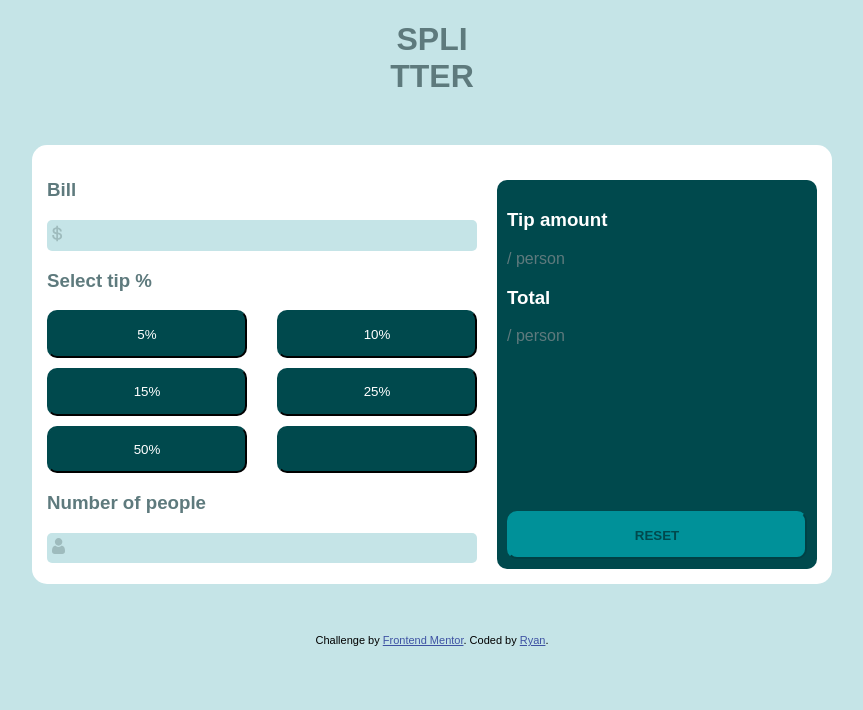
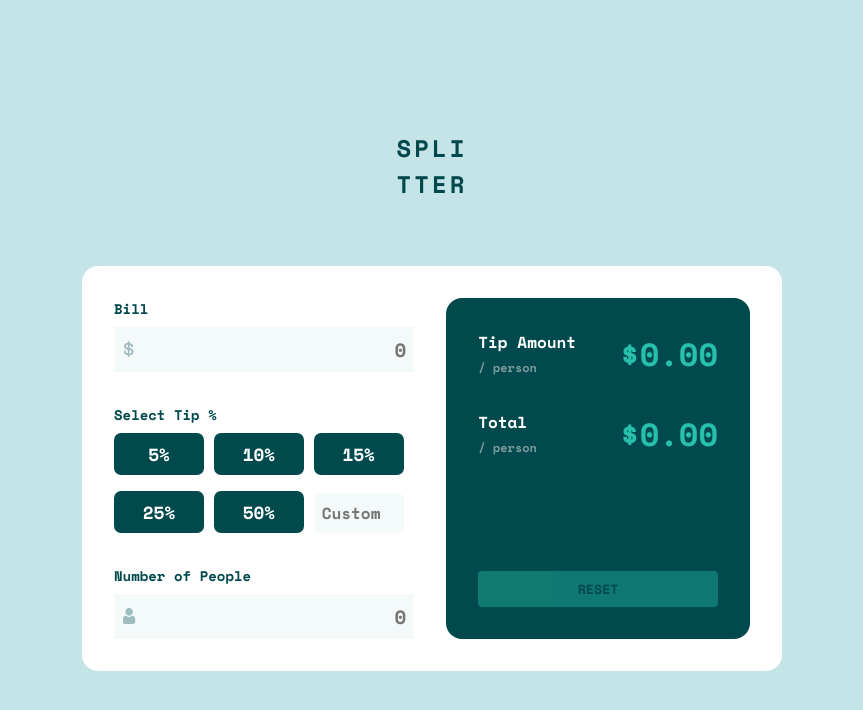
Before and after one commit to ra-y-oo/tip-calculator-app-main, a plain HTML site: page index.html in a window 1280 px wide. Shown: the whole page, without its empty margins (208-1071 px from the left). Drawn offline with nearby package versions, Linux system fonts and the light colour scheme.

Commit message:
finished

```diff
--- /dev/null
+++ b/app.js
@@ -0,0 +1,62 @@
+const billAmount = document.getElementById("bill");
+const numberOfPeople = document.getElementById("people");
+const customTipPercentage = document.getElementById("custom");
+const billTipAmount = document.getElementById("tipAmount");
+const billTotalPerPerson = document.getElementById("total");
+const resetButton = document.getElementById("resetBtn");
+const buttons = document.querySelectorAll(".tip-btns button");
+
+//Calculate Tip When Click On Tip Percentage Button
+buttons.forEach((button) => {
+  button.addEventListener("click", (e) => {
+    let tipvalue = e.target.innerText;
+    tipvalue = tipvalue.substr(0, tipvalue.length - 1);
+
+    if (billAmount.value === "") return;
+    if (numberOfPeople.value === "") numberOfPeople.value = 1;
+
+    calculateTip(
+      parseFloat(billAmount.value),
+      parseInt(tipvalue),
+      parseInt(numberOfPeople.value)
+    );
+  });
+});
+
+//Calculate Tip When User Give Custom Tip Percentage Input
+customTipPercentage.addEventListener("blur", (e) => {
+  if (billAmount.value === "") {
+    resetEverything();
+    return;
+  }
+  if (numberOfPeople.value === "") numberOfPeople.value = 1;
+
+  calculateTip(
+    parseFloat(billAmount.value),
+    parseFloat(e.target.value),
+    parseInt(numberOfPeople.value)
+  );
+});
+
+//Calculate Tip
+function calculateTip(billAmount, tipPercentage, numberOfPeople) {
+  let tipAmount = (billAmount * (tipPercentage / 100)) / numberOfPeople;
+  let tip = Math.floor(tipAmount * 100) / 100;
+  tip = tip.toFixed(2);
+
+  let totalAmount = (tipAmount * numberOfPeople + billAmount) / numberOfPeople;
+  totalAmount = totalAmount.toFixed(2);
+
+  billTipAmount.innerHTML = `$${tip}`;
+  billTotalPerPerson.innerHTML = `$${totalAmount}`;
+}
+
+//Reset Everything
+resetButton.addEventListener("click", resetEverything);
+function resetEverything() {
+  billTipAmount.innerHTML = "$0.00";
+  billTotalPerPerson.innerHTML = "$0.00";
+  billAmount.value = "";
+  numberOfPeople.value = "";
+  customTipPercentage.value = "";
+}
--- a/index.html
+++ b/index.html
@@ -1,69 +1,68 @@
 <!DOCTYPE html>
 <html lang="en">
   <head>
-  <meta charset="UTF-8">
-  <meta name="viewport" content="width=device-width, initial-scale=1.0"> <!-- displays site properly based on user's device -->
-
-  <link rel="icon" type="image/png" sizes="32x32" href="./images/favicon-32x32.png">
- <link rel="stylesheet" href="style.css">
-
+    <meta charset="UTF-8" />
+    <meta name="viewport" content="width=device-width, initial-scale=1.0" />
+    <link
+      rel="icon"
+      type="image/png"
+      sizes="32x32"
+      href="./images/favicon-32x32.png"
+    />
     <title>Frontend Mentor | Tip calculator app</title>
-
-  <!-- Feel free to remove these styles or customise in your own stylesheet 👍 -->
-  <style>
-    .attribution { font-size: 11px; text-align: center; }
-    .attribution a { color: hsl(228, 45%, 44%); }
-  </style>
+    <link rel="stylesheet" href="style.css" />
   </head>
   <body>
-<h1 style="text-align: center;">SPLI<BR>TTER</h1>
-
-<div class="container">
-  <div class="left">
-    <div>
-      <h3>Bill</h3>
-      <div class="input-area">
-        <svg xmlns="http://www.w3.org/2000/svg" width="11" height="17"><path fill="#9EBBBD" d="M6.016 16.328v-1.464c1.232-.08 2.22-.444 2.964-1.092.744-.648 1.116-1.508 1.116-2.58v-.144c0-.992-.348-1.772-1.044-2.34-.696-.568-1.708-.932-3.036-1.092V4.184c.56.144 1.012.4 1.356.768.344.368.516.816.516 1.344v.288h1.824v-.432c0-.448-.088-.876-.264-1.284a3.783 3.783 0 00-.744-1.116A4.251 4.251 0 007.54 2.9a5.324 5.324 0 00-1.524-.492V.872H4.288V2.36a5.532 5.532 0 00-1.416.324c-.448.168-.84.392-1.176.672-.336.28-.604.616-.804 1.008-.2.392-.3.844-.3 1.356v.144c0 .96.316 1.708.948 2.244.632.536 1.548.884 2.748 1.044v3.912c-.704-.16-1.248-.472-1.632-.936-.384-.464-.576-1.08-.576-1.848v-.288H.256v.576c0 .464.08.924.24 1.38.16.456.404.88.732 1.272.328.392.744.728 1.248 1.008s1.108.476 1.812.588v1.512h1.728zM4.288 7.424c-.688-.128-1.164-.332-1.428-.612-.264-.28-.396-.644-.396-1.092 0-.464.176-.832.528-1.104.352-.272.784-.448 1.296-.528v3.336zm1.728 5.712V9.344c.768.128 1.328.328 1.68.6.352.272.528.688.528 1.248 0 .544-.196.984-.588 1.32-.392.336-.932.544-1.62.624z"/></svg>
+    <h2 class="title">
+      spli <br />
+      tter
+    </h2>
+    <div class="card">
+      <div class="card-container">
+        <div class="inputs-section">
+          <div class="bill-sec">
+            <label for="bill">Bill</label>
+            <div class="bill-input">
+              <input type="text" placeholder="0" id="bill" />
+              <img src="./images/icon-dollar.svg" alt="person" />
             </div>
           </div>
-
+          <div class="tip-sec">
+            <label for="tip">Select Tip %</label>
+            <div class="tip-btns">
               <div>
-      <h3>Select tip %</h3>
-      <div class="flex">
-        <button><p>5%</p></button>
-        <button><p>10%</p></button>
+                <button>5%</button>
+                <button>10%</button>
+                <button>15%</button>
               </div>
-        <div class="flex">
-        <button><p>15%</p></button>
-        <button><p>25%</p></button>
-      </div>
-        <div class="flex">
-        <button><p>50%</p></button>
-        <button></button>
-      </div>
-    </div>
-
               <div>
-      <h3>Number of people</h3>
-      <div class="input-area">
-        <svg xmlns="http://www.w3.org/2000/svg" width="13" height="16"><path fill="#9EBBBD" d="M9.573 7.729c.406 0 .784.07 1.126.209.342.14.639.33.881.569.232.227.438.503.614.82a5.1 5.1 0 01.407.949c.097.312.178.654.242 1.016.062.359.105.699.126 1.011.02.307.031.624.031.945 0 .836-.259 1.512-.768 2.01-.504.492-1.17.742-1.98.742H2.748c-.81 0-1.477-.25-1.98-.742C.259 14.76 0 14.084 0 13.248c0-.322.01-.64.032-.945.02-.312.063-.652.126-1.01.063-.363.144-.705.242-1.017.1-.323.238-.643.407-.948.176-.318.382-.594.613-.821.243-.238.54-.43.882-.57.342-.138.72-.208 1.125-.208.16 0 .313.067.61.265.183.123.397.264.636.421.204.134.48.259.822.372.333.11.671.167 1.005.167a3.19 3.19 0 001.006-.167c.341-.113.618-.238.822-.372l.636-.42c.296-.2.45-.266.61-.266zM6.598 0C7.63 0 8.522.38 9.252 1.129s1.1 1.666 1.1 2.724c0 1.06-.37 1.976-1.1 2.725-.73.75-1.623 1.13-2.654 1.13-1.03 0-1.924-.38-2.653-1.13-.73-.749-1.1-1.666-1.1-2.725 0-1.058.37-1.975 1.1-2.724C4.675.379 5.567 0 6.598 0z"/></svg>
+                <button>25%</button>
+                <button>50%</button>
+                <input type="number" placeholder="Custom" id="custom"/>
               </div>
             </div>
           </div>
-  <div class="right">
-    <div class="dark">
-      <h3>Tip amount</h3>
-      <p>/ person</p>
-      <h3>Total</h3>
-      <p>/ person</p>
-    <center> <button><p>RESET</p></button> </center>
+          <div class="people-sec">
+            <label for="people">Number of People</label>
+            <div class="people-input">
+              <input type="text" placeholder="0" id="people" />
+              <img src="./images/icon-person.svg" alt="person" />
             </div>
           </div>
-
         </div>
-  <div class="attribution">
-    Challenge by <a href="https://www.frontendmentor.io?ref=challenge" target="_blank">Frontend Mentor</a>.
-    Coded by <a href="#">Ryan</a>.
+        <div class="outputs-section">
+          <div class="tip-amount">
+            <p>Tip Amount<br /><span>/ person</span></p>
+            <h2 id="tipAmount">$0.00</h2>
           </div>
+          <div class="total">
+            <p>Total<br /><span>/ person</span></p>
+            <h2 id="total">$0.00</h2>
+          </div>
+          <button class="reset-btn" id="resetBtn">Reset</button>
+        </div>
+      </div>
+    </div>
+    <script src="app.js"></script>
   </body>
 </html>
--- a/style.scss
+++ b/style.scss
@@ -1,85 +1,194 @@
-:root{
-    --mainbg: hsl(189, 41%, 97%);
-    --cardbg: hsl(0, 0%, 100%);
-    --Verydarkcyan: hsl(183, 100%, 15%);
-    --Darkgrayishcyan: hsl(186, 14%, 43%);
-    --Grayishcyan: hsl(184, 14%, 56%);
-    --Lightgrayishcyan: hsl(185, 41%, 84%);
-    --Verylightgrayishcyan: hsl(189, 41%, 97%);
+@import url("https://fonts.googleapis.com/css2?family=Space+Mono:wght@700&display=swap");
+:root {
+  --Strong-cyan: hsl(172, 67%, 45%);
+  --Very-dark-cyan: hsl(183, 100%, 15%);
+  --Dark-grayish-cyan: hsl(186, 14%, 43%);
+  --Grayish-cyan: hsl(184, 14%, 56%);
+  --Light-grayish-cyan: hsl(185, 41%, 84%);
+  --Very-light-grayish-cyan: hsl(189, 41%, 97%);
+  --White: hsl(0, 0%, 100%);
 }
-/*------------------------GENERAL STYLES----------------------------------------*/
-body{
-    background: var(--Lightgrayishcyan);
-    font-family: 'Space Mono',sans-serif;
+* {
+  font-family: "Space Mono", monospace;
+  padding: 0;
+  margin: 0;
+  box-sizing: border-box;
 }
-h1{
-    color: var(--Darkgrayishcyan);
+body {
+  min-height: 100vh;
+  display: flex;
+  align-items: center;
+  justify-content: center;
+  flex-direction: column;
+  background-color: var(--Light-grayish-cyan);
+  gap: 4rem;
 }
-h3{
-    color: var(--Darkgrayishcyan);
+.title {
+  color: var(--Very-dark-cyan);
+  text-transform: uppercase;
+  letter-spacing: 3px;
 }
-/*------------------------MOBILE STYLES----------------------------------------*/
+.card {
+  background-color: var(--White);
+  width: 700px;
+  border-radius: 1rem;
+}
+.card-container {
+  display: flex;
 
-.container{
-    min-width: 375px;
-    background-color: var(--cardbg);
-    padding: 15px;
-    border-radius: 15px;
-    margin: 50px auto;
-    .input-area{
-        padding: 5px;
-        border-radius: 5px;
-        background-color: var(--Lightgrayishcyan);
-    }
-        .flex{
-            display: flex;
-            gap: 30px;
-            margin-bottom: 10px;
-            button{
-                background-color: var(--Verydarkcyan);
-                width: 200px;
-                border-color: var(--Verydarkcyan);
-                border-radius: 10px;
-                p{
-                    color: var(--cardbg);
-                }
-            }
-        }
-        .dark{
-            background-color: var(--Verydarkcyan);
-            margin-top: 20px;
-            padding: 10px;
-            border-radius: 10px;
-            h3{
-                color: var(--cardbg);
-            }
-            p{
-                color: var(--Darkgrayishcyan);
-            }
-            button{
-               background-color:  hsl(183, 100%, 30%);
-               border-color: hsl(183, 100%, 30%);
-               border-radius: 10px;
-               width: 300px;
-               p{
-                font-weight: bolder;
-                color: var(--Verydarkcyan);
-               }
-            }
-        }
+  padding: 2rem;
+  gap: 2rem;
 }
-
-/*------------------------DESKTOP STYLES----------------------------------------*/
-
-@media  (min-width: 800px){
-    .container{
-        display: flex;
-        width: fit-content;
-        gap: 20px;
-        .dark{
-            button{
-                margin-top: 150px;
-            }
-        }
-    }
+.inputs-section,
+.outputs-section {
+  width: 50%;
+  display: flex;
+  flex-direction: column;
 }
+.outputs-section {
+  background-color: var(--Very-dark-cyan);
+  border-radius: 1rem;
+  padding: 2rem;
+}
+.bill-sec,
+.tip-sec,
+.people-sec {
+  display: flex;
+  flex-direction: column;
+  gap: 0.5rem;
+}
+.inputs-section {
+  gap: 2rem;
+}
+label {
+  color: var(--Very-dark-cyan);
+  font-size: 14px;
+}
+.bill-input,
+.people-input {
+  position: relative;
+}
+.bill-input input,
+.people-input input {
+  width: 100%;
+  text-align: right;
+  padding: 0.5rem;
+  border: none;
+  font-size: 1.2rem;
+  color: var(--Very-dark-cyan);
+  background-color: var(--Very-light-grayish-cyan);
+  outline-color: var(--Strong-cyan);
+}
+.bill-input img,
+.people-input img {
+  position: absolute;
+  top: 50%;
+  left: 5%;
+  transform: translate(-50%, -50%);
+}
+.tip-btns {
+  display: flex;
+  flex-direction: column;
+  width: 100%;
+  gap: 1rem;
+}
+.tip-btns button {
+  width: 90px;
+  color: var(--White);
+  background-color: var(--Very-dark-cyan);
+  border: none;
+  padding: 0.5rem;
+  cursor: pointer;
+  border-radius: 7px;
+  font-size: 1.1rem;
+}
+.tip-btns button:hover {
+  background-color: var(--Strong-cyan);
+  color: var(--Very-dark-cyan);
+}
+.selected {
+  background-color: var(--Strong-cyan) !important;
+  color: var(--Very-dark-cyan) !important;
+}
+.tip-btns input {
+  width: 90px;
+  padding: 0.5rem;
+  text-align: center;
+  font-size: 1rem;
+  border: none;
+  background-color: var(--Very-light-grayish-cyan);
+  border-radius: 7px;
+  outline-color: var(--Strong-cyan);
+}
+.outputs-section {
+  gap: 2rem;
+}
+.tip-amount,
+.total {
+  display: flex;
+  align-items: center;
+  justify-content: space-between;
+}
+.tip-amount h2,
+.total h2 {
+  color: var(--Strong-cyan);
+  font-size: 2rem;
+}
+.tip-amount p,
+.total p {
+  color: white;
+}
+.tip-amount span,
+.total span {
+  font-size: 12px;
+  color: var(--Grayish-cyan);
+}
+.reset-btn {
+  margin-top: auto;
+  padding: 0.5rem;
+  text-transform: uppercase;
+  background-color: var(--Strong-cyan);
+  border: none;
+  border-radius: 4px;
+  cursor: pointer;
+  color: var(--Very-dark-cyan);
+  opacity: 40%;
+}
+.reset-btn:hover {
+  opacity: 100%;
+}
+@media screen and (max-width: 750px) {
+  body {
+    align-items: center;
+    justify-content: flex-start;
+    padding-top: 2rem;
+    gap: 0;
+  }
+  .inputs-section,
+  .outputs-section {
+    width: 100%;
+  }
+  .card {
+    width: 100%;
+    margin-top: auto;
+  }
+  .card-container {
+    flex-direction: column;
+    align-items: center;
+  }
+  .tip-btns {
+    flex-direction: row;
+    justify-content: space-between;
+  }
+  .tip-btns div button {
+    width: 130px;
+  }
+  .tip-btns input {
+    width: 130px;
+  }
+  .tip-btns div {
+    display: flex;
+    flex-direction: column;
+    gap: 1rem;
+  }
+}
```
Also changed, not shown: style.css, 1 other file. Lines whose indentation alone changed are shown as unchanged.
